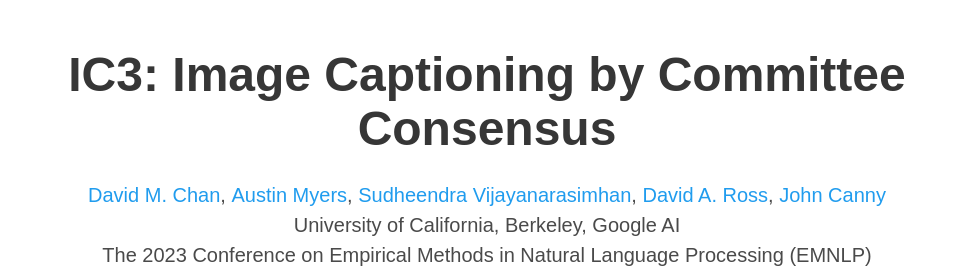
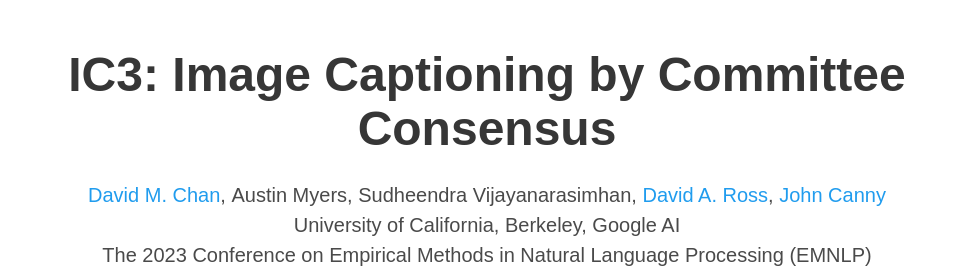
Before and after one commit to DavidMChan/caption-by-committee, a plain HTML site: page docs/index.html in a window 1280 px wide. Shown: the top 267 px of the page, without its empty margins (153-1127 px from the left). Drawn offline with nearby package versions, Linux system fonts and the light colour scheme; some icons are missing; a web font is replaced by a local one.

Commit message:
Fixed author links bugs

```diff
--- a/docs/index.html
+++ b/docs/index.html
@@ -58,11 +58,11 @@
                                 <span class="author-block">
                                     <a href="https://dchan.cc" target="_blank">David M. Chan</a>,</span
                                 >
-                                <span class="author-block"> <a href="/" target="_blank">Austin Myers</a>,</span>
+                                <span class="author-block"> Austin Myers,</span>
+                                <span class="author-block"> Sudheendra Vijayanarasimhan, </span>
                                 <span class="author-block">
-                                    <a href="/" target="_blank">Sudheendra Vijayanarasimhan</a>,
+                                    <a href="https://www.cs.toronto.edu/~dross/" target="_blank">David A. Ross</a>,
                                 </span>
-                                <span class="author-block"> <a href="/" target="_blank">David A. Ross</a>, </span>
                                 <span class="author-block">
                                     <a href="https://people.eecs.berkeley.edu/~jfc/" target="_blank">John Canny</a>
                                 </span>
```
